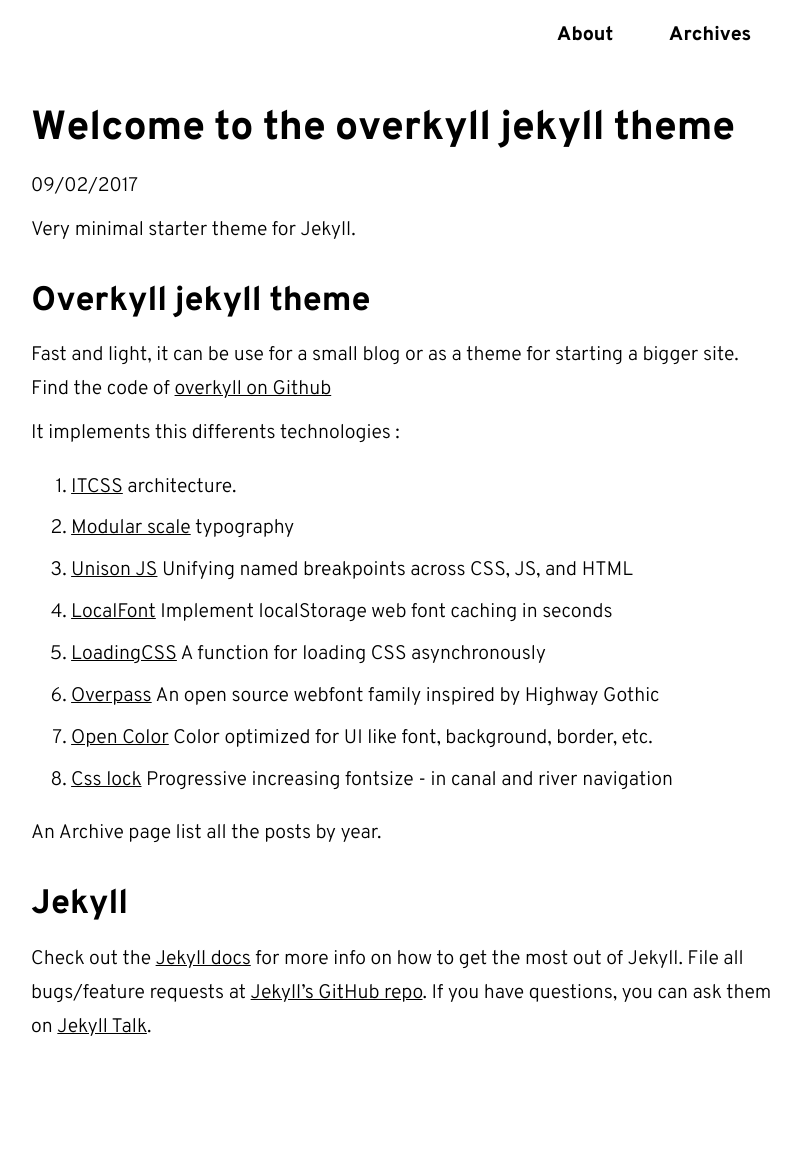
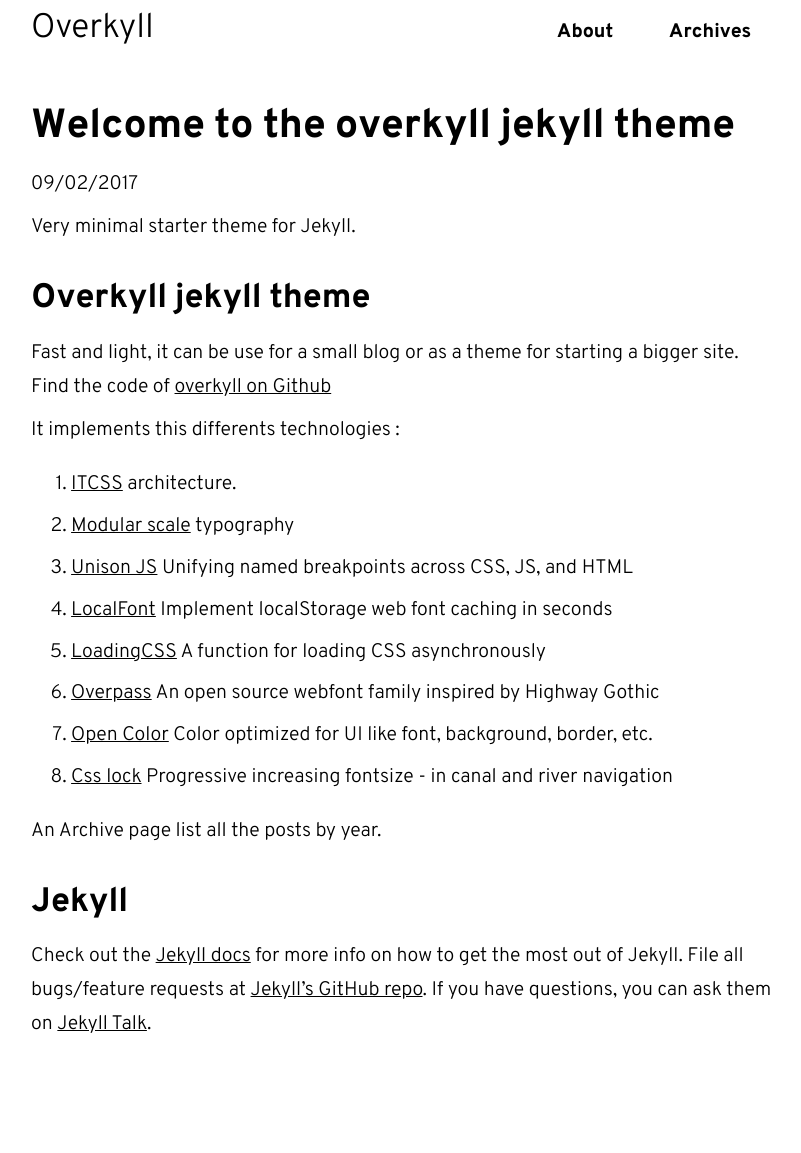
Before and after one commit to bertrandkeller/overkyll-jekyll-theme, a Jekyll site: the page built from index.md, in a window 1280 px wide. Shown: the whole page, without its empty margins (236-1037 px from the left). Built offline with Jekyll 4.4.1, drawn with Linux system fonts in a browser that asks for light colours.

Commit message:
Improve nav menu

```diff
--- a/_includes/header.html
+++ b/_includes/header.html
@@ -2,12 +2,12 @@
   <a href="#main">Contenu principal</a>
 </div>
 <header class="site-header" role="banner">
-  <div class="site-header-top wrapper">
-      <div class="site-logo">
+  <div class="site-header-top site-header-top__align wrapper">
+      <p class="site-logo">
         <a class="site-title" href="{{ site.baseurl }}/">{{ site.title }}</a>
-      </div>
+      </p>
 
-      <nav class="nav-main" role="navigation">
+      <nav class="nav-main nav-main__scroll" role="navigation">
         <ul>
           {% for page in site.html_pages %}
             {% if page.navigation %}
--- a/_sass/overkyll/object/_header.scss
+++ b/_sass/overkyll/object/_header.scss
@@ -11,7 +11,7 @@
   margin-bottom: $base-line*2;
   padding: 0 1em;
   text-align: center;
-  color: #fff;
+  color: #000;
   z-index: 0;
 }
 
@@ -24,17 +24,24 @@
   padding: $base-line/2 $base-line;
   width: 100%;
   background: transparent;
+}
+
+// // Site header top :: making the logo and the menu on the same line
+.site-header-top__align {
   @media #{$medium-up} {
     flex-direction: row;
+    align-items: baseline;
   }
 }
+
 
 // Site header hero :: class on general container for hero header
 .site-header-hero {
   padding: 0;
+  color: #fff;
   background-size: cover;
   background-position: center center;
-  background: $color-grey;
+  background-color: $color-grey;
   background-image: linear-gradient(to top, $color-grey 0%, $color-grey-dark 100%);
   .wrapper {
     display: flex;
@@ -79,7 +86,8 @@
     z-index: -1;
     width: 100%;
     height: 100%;
-    transition: opacity 200ms ease-in-out;
+    opacity: 1;
+    transition: opacity 1500ms ease-in-out;
 }
 
 // Site title :: container for a text
--- a/_sass/overkyll/object/_navigation.scss
+++ b/_sass/overkyll/object/_navigation.scss
@@ -15,25 +15,12 @@ nav {
 }
 
 .nav-main {
-  @media #{$small-only} {
-    overflow-y: hidden !important;
-    height: 40px !important;
-    border-top: 1px solid;
-    border-bottom: 1px solid;
-  }
   ul {
     margin: 0;
-    padding: 0.3em 0;
+    padding: $base-line/6 0 $base-line/2;
     min-width: 100%;
     list-style: none;
-    text-align: center;
-    @media #{$small-only} {
-      display: block;
-      white-space: nowrap;
-      padding-bottom: 100px !important;
-      overflow-y: hidden;
-      overflow-x: auto;
-    }
+    text-align: left;
     @media #{$medium-up} {
       .wrapper--flex & {
         text-align: right;
@@ -53,3 +40,19 @@ nav {
     }
   }
 }
+
+.nav-main__scroll {
+  overflow-y: hidden;
+  height: 40px;
+  @media #{$small-only} {
+    width: 100vw;
+  }
+  ul {
+    display: block;
+    overflow-y: hidden;
+    overflow-x: auto;
+    padding-bottom: 100px;
+    white-space: nowrap;
+    //text-align: center;
+  }
+}
```
